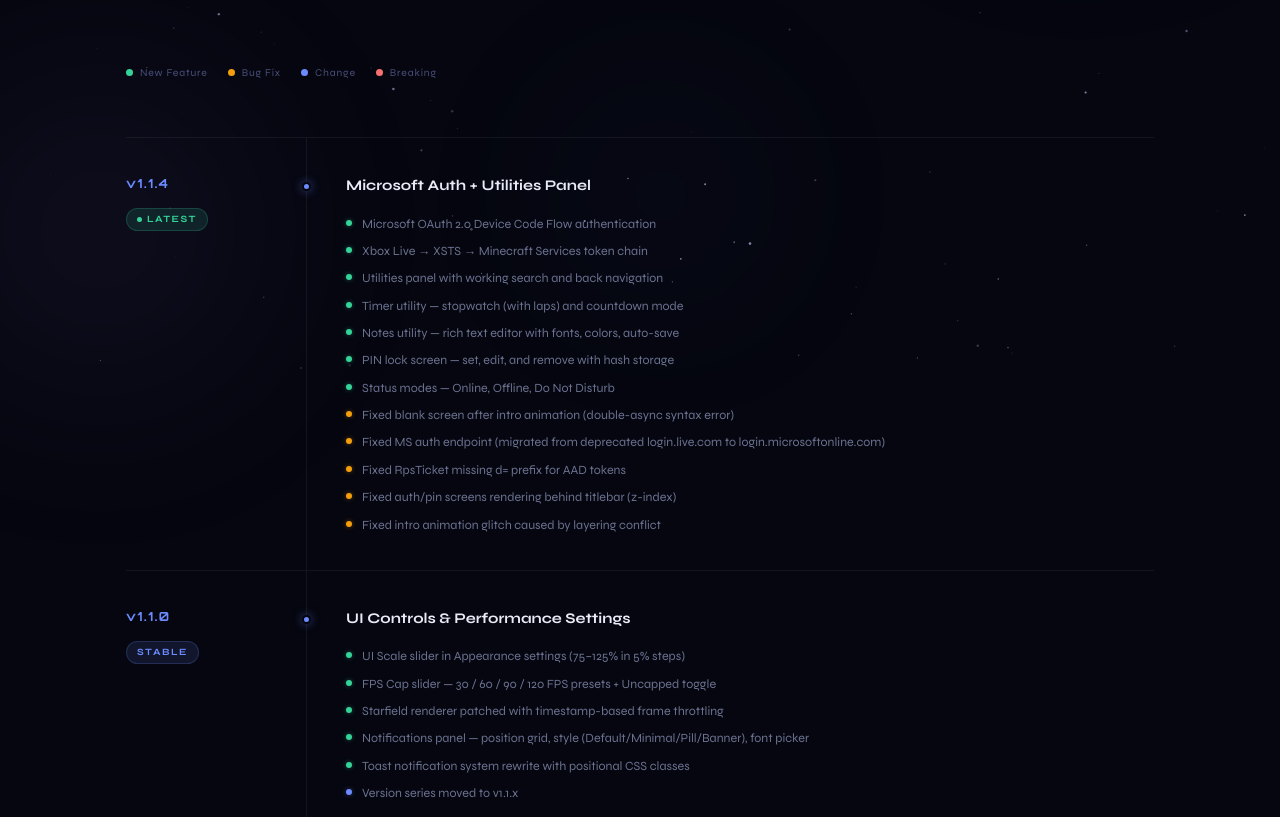
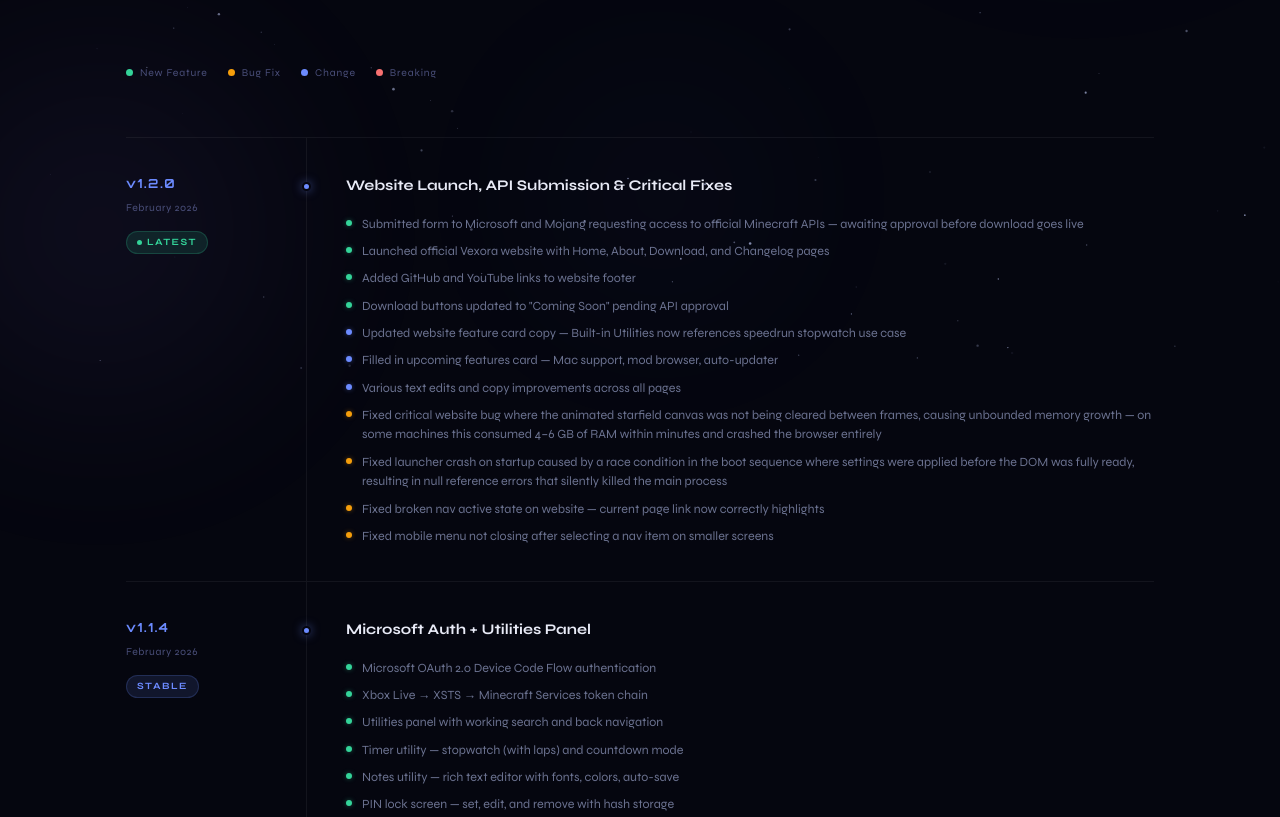
Before and after one commit to jp230214/Vexora-Website, a plain HTML site: page changelog.html in a window 1280 px wide. Shown: the part 420-1237 px from the top of the page. Drawn offline with Linux system fonts and the light colour scheme.

Commit message:
Revise changelog for version 1.2.0 release
Updated changelog for version 1.2.0 with new features, fixes, and website launch details.

```diff
--- a/changelog.html
+++ b/changelog.html
@@ -168,12 +168,37 @@
 
     <div class="cl-list">
 
-      <!-- v1.1.4 — LATEST -->
+      <!-- v1.2.0 — LATEST -->
+      <div class="cl-entry reveal">
+        <div class="cl-meta">
+          <div class="cl-version">v1.2.0</div>
+          <div class="cl-date">February 2026</div>
+          <span class="badge badge-green"><span class="badge-dot"></span> Latest</span>
+        </div>
+        <div class="cl-body">
+          <div class="cl-title">Website Launch, API Submission & Critical Fixes</div>
+          <div class="cl-items">
+            <div class="cl-item"><div class="cl-dot add"></div>Submitted form to Microsoft and Mojang requesting access to official Minecraft APIs — awaiting approval before download goes live</div>
+            <div class="cl-item"><div class="cl-dot add"></div>Launched official Vexora website with Home, About, Download, and Changelog pages</div>
+            <div class="cl-item"><div class="cl-dot add"></div>Added GitHub and YouTube links to website footer</div>
+            <div class="cl-item"><div class="cl-dot add"></div>Download buttons updated to "Coming Soon" pending API approval</div>
+            <div class="cl-item"><div class="cl-dot change"></div>Updated website feature card copy — Built-in Utilities now references speedrun stopwatch use case</div>
+            <div class="cl-item"><div class="cl-dot change"></div>Filled in upcoming features card — Mac support, mod browser, auto-updater</div>
+            <div class="cl-item"><div class="cl-dot change"></div>Various text edits and copy improvements across all pages</div>
+            <div class="cl-item"><div class="cl-dot fix"></div>Fixed critical website bug where the animated starfield canvas was not being cleared between frames, causing unbounded memory growth — on some machines this consumed 4–6 GB of RAM within minutes and crashed the browser entirely</div>
+            <div class="cl-item"><div class="cl-dot fix"></div>Fixed launcher crash on startup caused by a race condition in the boot sequence where settings were applied before the DOM was fully ready, resulting in null reference errors that silently killed the main process</div>
+            <div class="cl-item"><div class="cl-dot fix"></div>Fixed broken nav active state on website — current page link now correctly highlights</div>
+            <div class="cl-item"><div class="cl-dot fix"></div>Fixed mobile menu not closing after selecting a nav item on smaller screens</div>
+          </div>
+        </div>
+      </div>
+
+      <!-- v1.1.4 -->
       <div class="cl-entry reveal">
         <div class="cl-meta">
           <div class="cl-version">v1.1.4</div>
-          <div class="cl-date"><!-- PLACEHOLDER: e.g. February 2025 --></div>
-          <span class="badge badge-green"><span class="badge-dot"></span> Latest</span>
+          <div class="cl-date">February 2026</div>
+          <span class="badge badge-blue">Stable</span>
         </div>
         <div class="cl-body">
           <div class="cl-title">Microsoft Auth + Utilities Panel</div>
```
